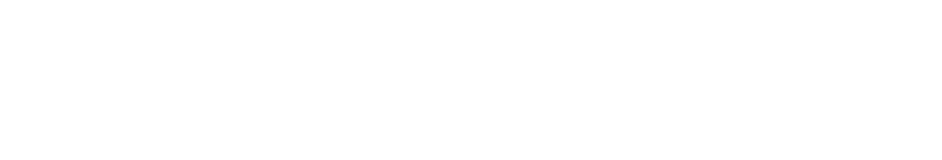
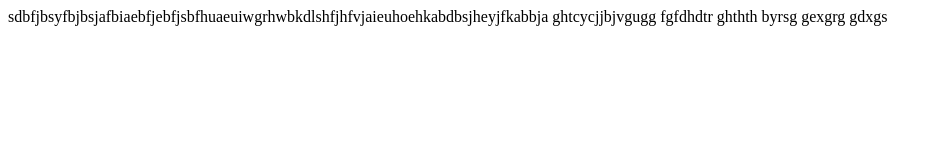
Before and after one commit to kerjenrob/project, a plain HTML site: page index.html in a window 1280 px wide. Shown: the whole page, without its empty margins (0-942 px from the left). Drawn offline with Linux system fonts and the light colour scheme.

Commit message:
bla bla bla

```diff
--- a/index.html
+++ b/index.html
@@ -8,5 +8,13 @@
 </head>
 <body>
 
+    sdbfjbsyfbjbsjafbiaebfjebfjsbfhuaeuiwgrhwbkdlshfjhfvjaieuhoehkabdbsjheyjfkabbja
+    ghtcycjjbjvgugg
+    fgfdhdtr
+    ghthth
+    byrsg
+    gexgrg
+    gdxgs
+
 </body>
 </html>
```
